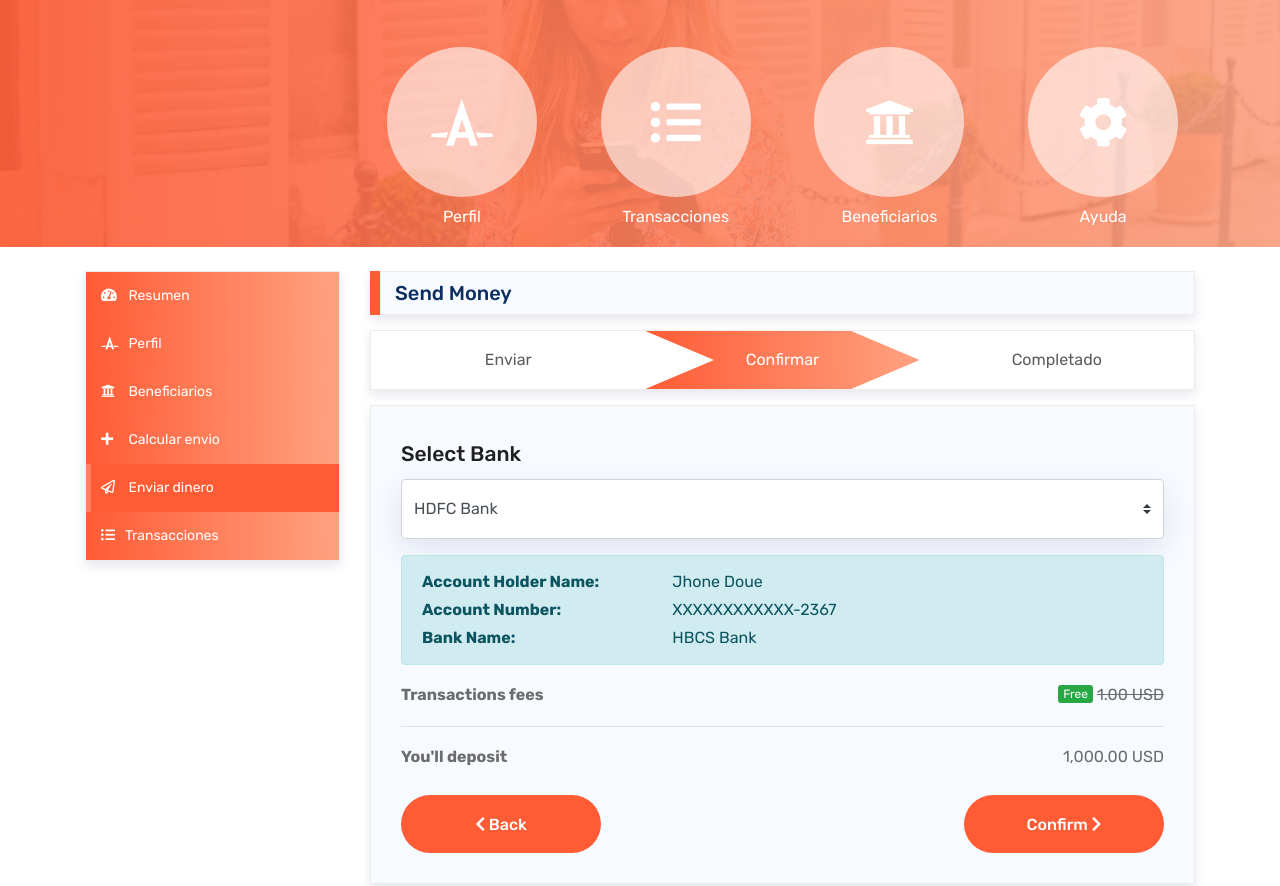
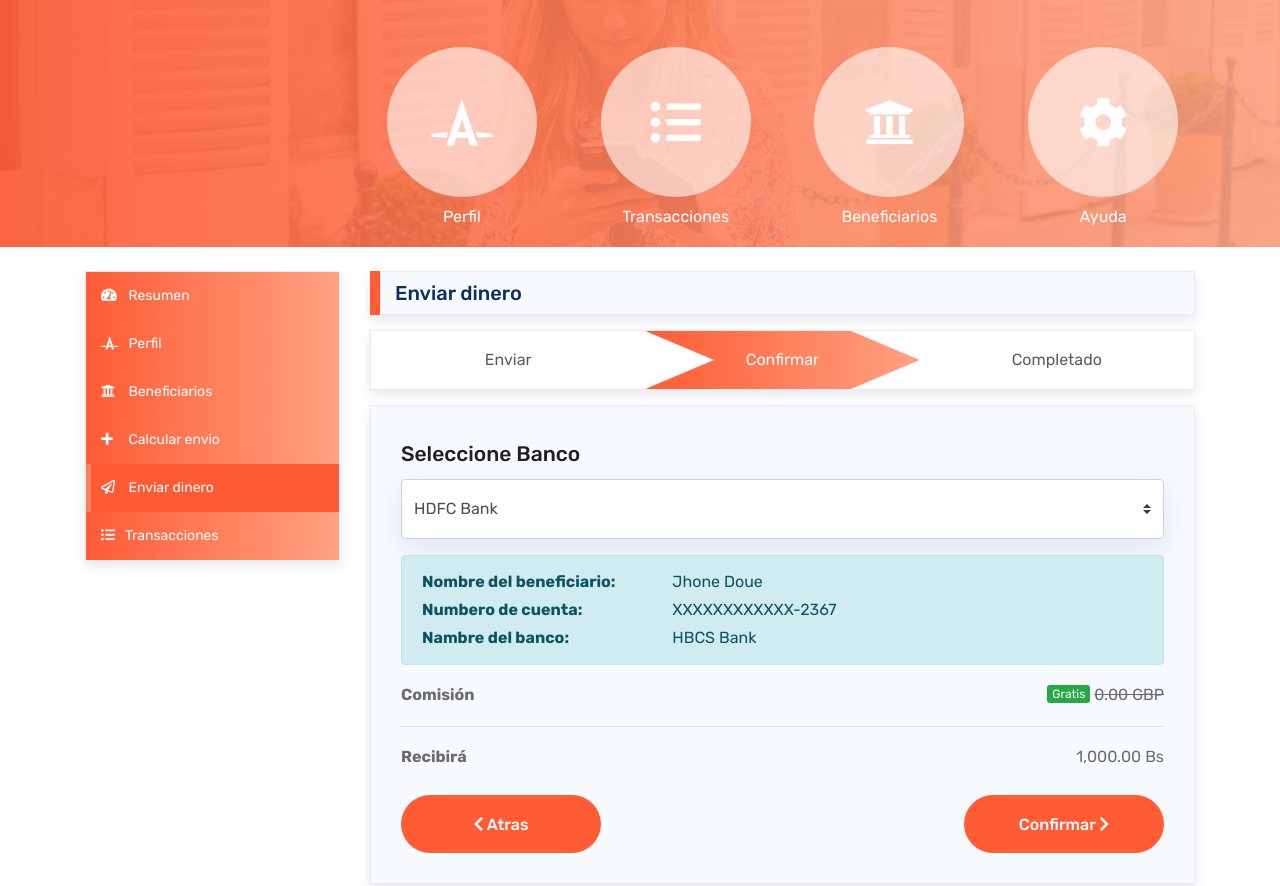
Before and after one commit to remitvenproject/AreaCliente2, a plain HTML site: page send-money-confirm.html in a window 1280 px wide. Shown: the part 91-977 px from the top of the page. Drawn offline with Linux system fonts and the light colour scheme.

Commit message:
traducciones varias

```diff
--- a/send-money-confirm.html
+++ b/send-money-confirm.html
@@ -156,7 +156,7 @@
 
                     <div class="col-lg-9">
                         <div class="profile-content">
-                            <h3 class="admin-heading">Send Money</h3>
+                            <h3 class="admin-heading">Enviar dinero</h3>
                             <ul class="nav nav-pills">
 
                                 <li class="nav-item">
@@ -173,7 +173,7 @@
                                 <div class="tab-pane fade show active" id="pills-profile" role="tabpanel" aria-labelledby="pills-profile-tab">
                                     <form id="deposit-send-money" method="post" class="form bg-offwhite">
                                         <div class="form-group">
-                                            <label for="paymentMethod">Select Bank</label>
+                                            <label for="paymentMethod">Seleccione Banco</label>
                                             <select id="cardType" class="custom-select" required="">
                                                 <option>HDFC Bank</option>
                                                 <option>HSBC Bank</option>
@@ -183,52 +183,52 @@
                                         </div>
                                         <div class="alert alert-info">
                                             <div class="row">
-                                                <p class="col-sm-4"><b>Account Holder Name:</b></p>
+                                                <p class="col-sm-4"><b>Nombre del beneficiario:</b></p>
                                                 <p class="col-sm-8">Jhone Doue</p>
                                             </div>
                                             <div class="row">
-                                                <p class="col-sm-4"><b>Account Number:</b></p>
+                                                <p class="col-sm-4"><b>Numbero de cuenta:</b></p>
                                                 <p class="col-sm-8">XXXXXXXXXXXX-2367</p>
                                             </div>
                                             <div class="row">
-                                                <p class="col-sm-4"><b>Bank Name:</b></p>
+                                                <p class="col-sm-4"><b>Nambre del banco:</b></p>
                                                 <p class="col-sm-8">HBCS Bank</p>
                                             </div>
                                         </div>
 
                                         <div class="row">
                                                 <div class="col-md-6">
-                                                    <p class="text-left"><b>Transactions fees </b></p>
+                                                    <p class="text-left"><b>Comisión </b></p>
                                                 </div>
                                                 <div class="col-md-6">
                                                     <div class="text-right">
-                                                        <span class="bg-success free-charge">Free</span>
-                                                        <del>1.00 USD</del>
+                                                        <span class="bg-success free-charge">Gratis</span>
+                                                        <del>0.00 GBP</del>
                                                     </div>
                                                 </div>
                                             </div>
                                             <hr>
                                             <div class="row">
                                                 <div class="col-md-6">
-                                                    <p class="text-left"><b>You'll deposit</b></p>
+                                                    <p class="text-left"><b>Recibirá</b></p>
                                                 </div>
                                                 <div class="col-md-6">
-                                                       <span class="float-right">1,000.00 USD</span>
+                                                       <span class="float-right">1,000.00 Bs</span>
                                                 </div>
                                             </div>
 
                                         <ul class="pager mt-4">
                                             <li>
-                                                <a href="deposit-money.html" class="btn btn-default mr-0">
+                                                <a href="send-money.html" class="btn btn-default mr-0">
                                                     <span class="bh"></span>
                                                     <i class="fas fa-chevron-left"></i>
-                                                    <span>Back</span>
+                                                    <span>Atras</span>
                                                 </a>
                                             </li>
                                             <li>
-                                                <a href="deposit-money-success.html" class="btn btn-default mr-0">
+                                                <a href="send-money-success.html" class="btn btn-default mr-0">
                                                     <span class="bh"></span>
-                                                    <span>Confirm</span>
+                                                    <span>Confirmar</span>
                                                     <i class="fas fa-chevron-right"></i>
                                                 </a>
                                             </li>
```
Also changed, not shown: send-money-success.html (+10 -10 lines), send-money.html (+1 -1 lines), transactions.html (+8 -8 lines).
